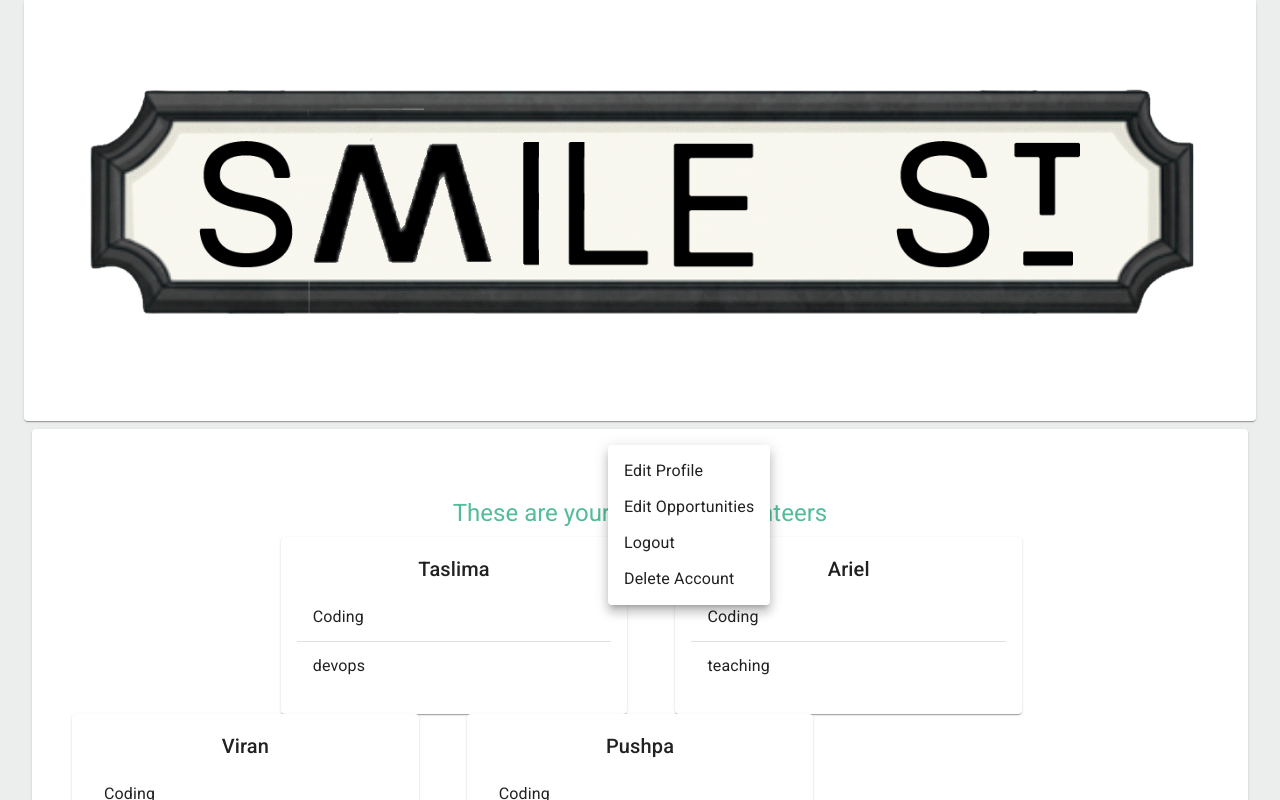
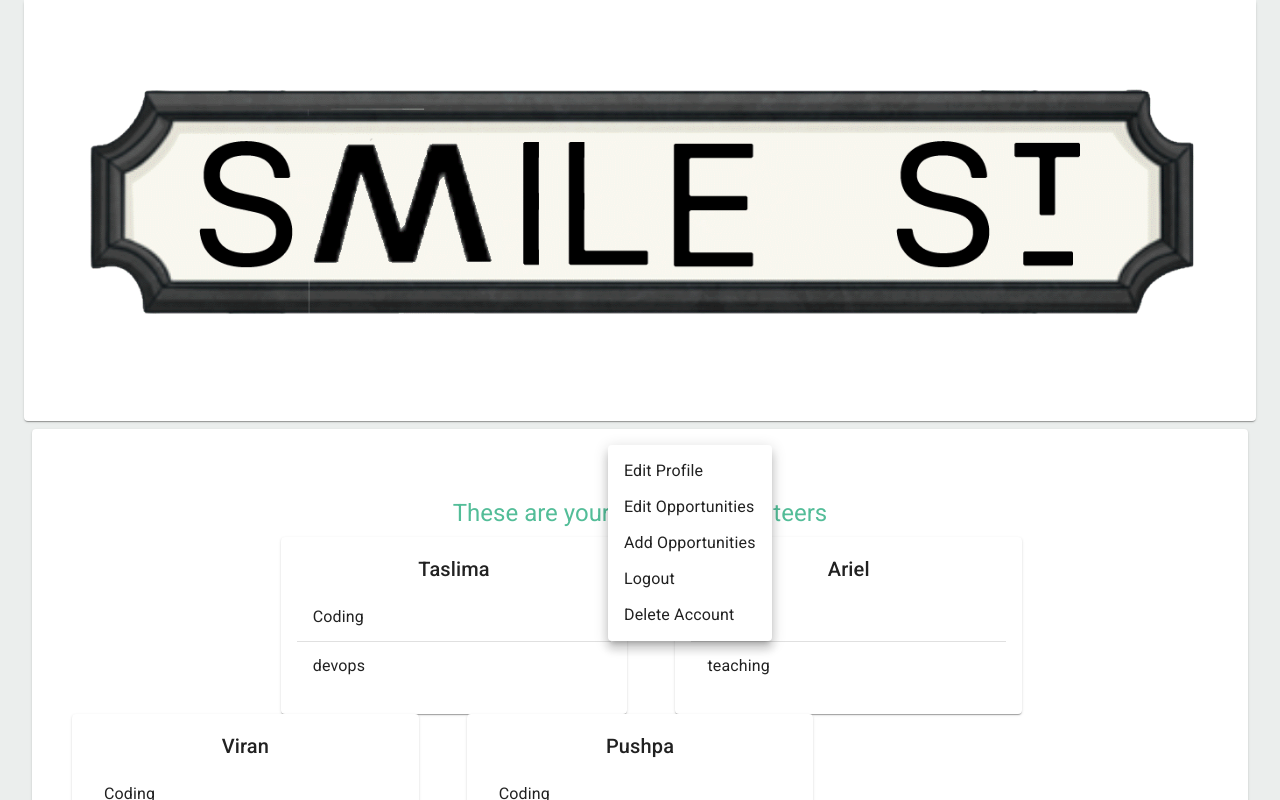
Before and after one commit to smile-street/smile-street, a React (Create React App) app in the folder smile-street-react/: page /GoodCauseMatches in a window 1280 px wide. Both pictures are taken after a click on the button 640 px from the left and 470 px from the top of the page. Shown: the top 800 px of the page. Built offline with nearby package versions, Linux system fonts and the light colour scheme.

Commit message:
create a new menu option: 'Add Opportunities' that leads to GoodCauseOpportunity

```diff
--- a/smile-street-react/src/components/GoodCauseMatches/GoodCauseMatches.js
+++ b/smile-street-react/src/components/GoodCauseMatches/GoodCauseMatches.js
@@ -25,9 +25,9 @@ export default function FullWidthGrid() {
   const history = useHistory();
   const [anchorEl, setAnchorEl] = useState(null);
   const [open, setOpen] = useState(false);
-  const uniqueOpportunities = [
+  const uniqueOpportunities = [ // create a Set of opportunity IDs
     ...new Set(GoodCauseMatches.map((match) => match.opportunityID)),
-  ]; // create a Set of opportunity IDs
+  ];
 
   const handleMenuClick = (event) => {
     setAnchorEl(event.currentTarget);
@@ -74,6 +74,13 @@ export default function FullWidthGrid() {
               }}
             >
               Edit Opportunities
+            </MenuItem>
+            <MenuItem
+              onClick={() => {
+                history.push({pathname: '/GoodCauseOpportunity'});
+              }}
+            >
+              Add Opportunities
             </MenuItem>
             <MenuItem
               onClick={() => { history.push({pathname: '/'});}}
```
